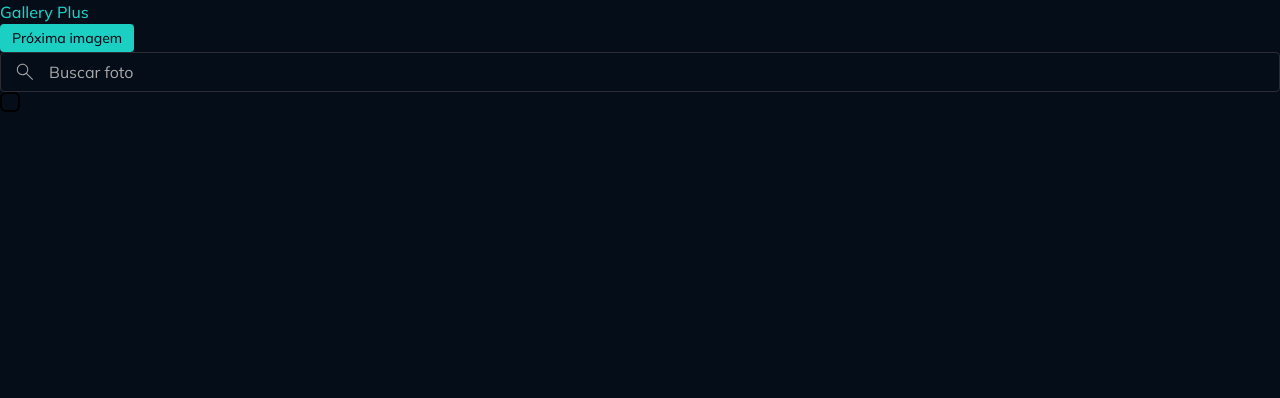
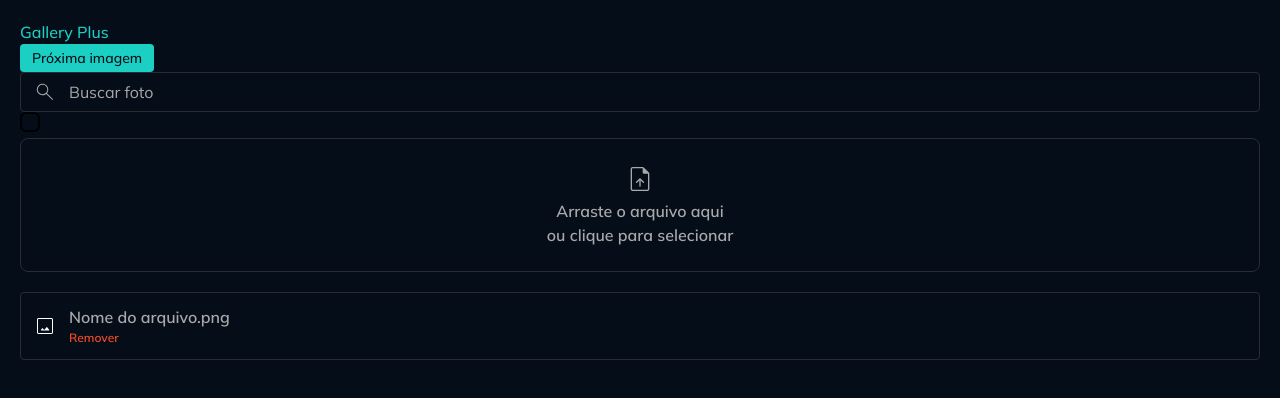
Before and after one commit to juniorbonini/gallery-plus, a React (Vite) app: page / in a window 1280 px wide. Shown: the top 398 px of the page. Built offline with nearby package versions, Linux system fonts and the light colour scheme.

Commit message:
feat(ui): Component InputSinglFile criado.

```diff
--- a/src/App.tsx
+++ b/src/App.tsx
@@ -5,10 +5,11 @@
 // @ts-expect-error: module declaration for SVG React import
 import SearchIcon from "@/assets/icons/search.svg?react";
 import InputCheckbox from "@/components/InputCheckbox";
+import InputSingleFile from "./components/InputSingleFile";
 
 function App() {
   return (
-    <>
+    <div className="p-5">
       <Text className="text-accent-brand" variant="paragraph-large">
         Gallery Plus
       </Text>
@@ -21,7 +22,10 @@
       <div>
         <InputCheckbox />
       </div>
-    </>
+      <div>
+        <InputSingleFile />
+      </div>
+    </div>
   );
 }
 
--- /dev/null
+++ b/src/components/InputSingleFile/index.tsx
@@ -0,0 +1,65 @@
+import {
+  inputSingleFileIconVariants,
+  inputSingleFileVariants,
+  type InputSingleFileInterface,
+} from "@/models/input-single-file";
+import Icon from "@/components/Icon";
+import Text from "@/components/Text";
+
+// @ts-expect-error: module declaration for SVG React import
+import UpdateFileIcon from "@/assets/icons/upload-file.svg?react";
+// @ts-expect-error: module declaration for SVG React import
+import FileImageIcon from "@/assets/icons/image.svg?react";
+import { textVariants } from "@/models/text";
+
+export default function InputSingleFile({
+  size,
+  error,
+}: InputSingleFileInterface) {
+  return (
+    <div>
+      <div className="w-full relative group cursor-pointer">
+        <input
+          type="file"
+          className={`absolute top-0 right-0 w-full h-full opacity-0 cursor-pointer`}
+        />
+        <div className={inputSingleFileVariants({ size })}>
+          <Icon
+            className={inputSingleFileIconVariants({ size })}
+            svg={UpdateFileIcon}
+          />
+          <Text variant="label-medium" className="text-placeholder text-center">
+            Arraste o arquivo aqui <br /> ou clique para selecionar
+          </Text>
+        </div>
+      </div>
+      {error && (
+        <Text variant="label-small" className="text-accent-red">
+          Erro no campo
+        </Text>
+      )}
+
+      <div className="flex gap-3 items-center border border-solid border-border-primary mt-5 p-3 rounded">
+        <Icon svg={FileImageIcon} className="fill-white w-6 h-6" />
+        <div className="flex flex-col">
+          <div className="truncate max-w-80 ">
+            <Text variant="label-medium" className="text-placeholder">
+              Nome do arquivo.png
+            </Text>
+          </div>
+          <div className="flex">
+            <button
+              type="button"
+              className={textVariants({
+                variant: "label-small",
+                className: "text-accent-red cursor-pointer hover:underline",
+              })}
+            >
+              Remover
+            </button>
+          </div>
+        </div>
+      </div>
+    </div>
+  );
+}
--- /dev/null
+++ b/src/models/input-single-file.ts
@@ -0,0 +1,33 @@
+import type React from "react";
+import { tv, type VariantProps } from "tailwind-variants";
+
+export const inputSingleFileVariants = tv({
+  base: `flex flex-col items-center justify-center w-full border border-solid border-border-primary group-hover:border-border-active rounded-lg py-5 gap-1 transition`,
+  variants: {
+    size: {
+      md: "px-5 py-6",
+    },
+  },
+  defaultVariants: {
+    size: "md",
+  },
+});
+
+export const inputSingleFileIconVariants = tv({
+  base: "fill-placeholder",
+  variants: {
+    size: {
+      md: "w-8 h-8",
+    },
+  },
+  defaultVariants: {
+    size: "md",
+  },
+});
+
+export interface InputSingleFileInterface
+  extends
+    Omit<React.ComponentProps<"input">, "size">,
+    VariantProps<typeof inputSingleFileVariants> {
+        error?: React.ReactNode;
+    }
```
